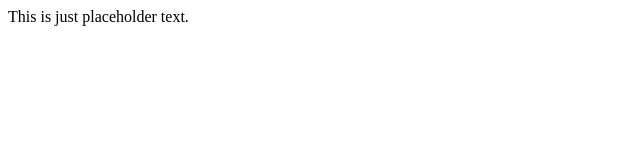
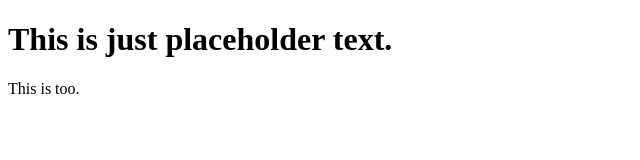
Before and after one commit to bat0322/briantomasco.me, a plain HTML site: page index.html in a window 1280 px wide. Shown: the whole page, without its empty margins (0-640 px from the left). Drawn offline with Linux system fonts and the light colour scheme.

Commit message:
Made it look nice

```diff
--- a/index.html
+++ b/index.html
@@ -5,6 +5,7 @@
   </head>
 
   <body>
-    This is just placeholder text.
+    <h1> This is just placeholder text. </h1>
+    <p> This is too. </p>
   </body>
 </html>
```
